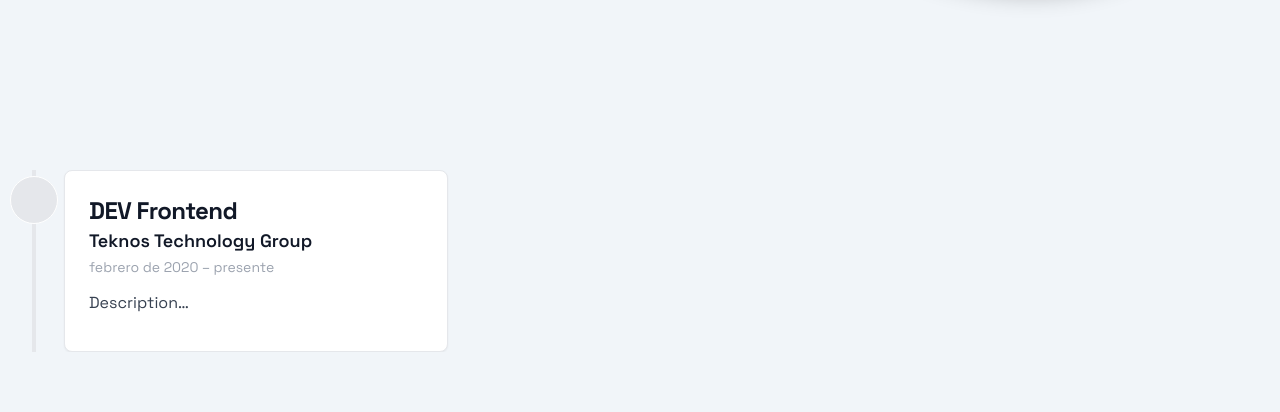
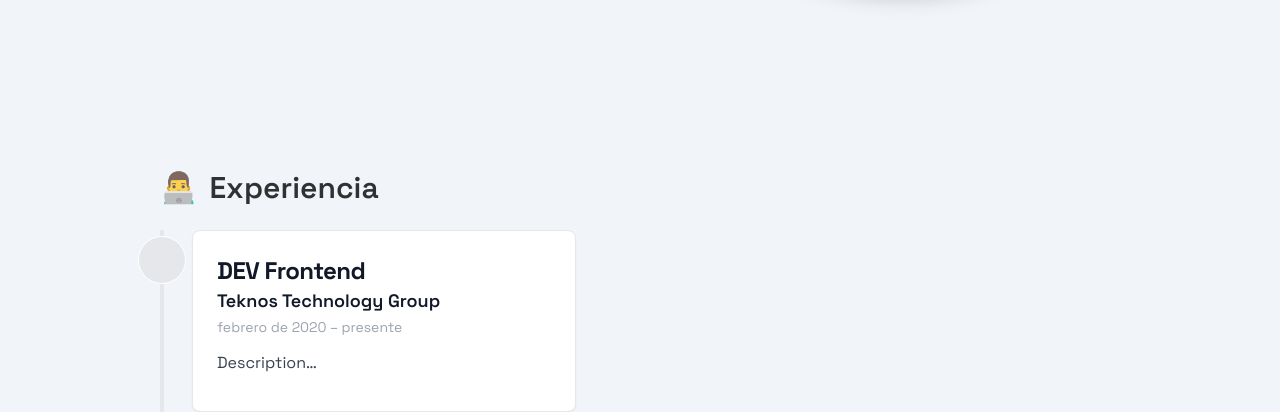
Before and after one commit to mauroviveros/portfolio, an Astro site: page / in a window 1280 px wide. Shown: the part 630-1042 px from the top of the page. Before the commit the page ends 982 px from the top, so only its background shows below. Built offline with nearby package versions, Linux system fonts and the light colour scheme; Astro itself is replaced by a stand-in of ours.

Commit message:
fix: :sparkles: better layout structure

```diff
--- a/src/components/Experience.astro
+++ b/src/components/Experience.astro
@@ -1,5 +1,11 @@
 ---
 import Timeline from "./timeline/Timeline.astro";
 ---
+<section>
+    <h2 class="text-3xl font-semibold text-black/80 flex items-center gap-x-3 mb-6">
+        <span>👨‍💻</span>
+        <span>Experiencia</span>
+    </h2>
 
-<Timeline/>
+    <Timeline/>
+</section>
--- a/src/layouts/Layout.astro
+++ b/src/layouts/Layout.astro
@@ -1,5 +1,5 @@
 <!doctype html>
-<html lang="en">
+<html lang="es">
   <head>
     <meta charset="UTF-8" />
     <meta name="viewport" content="width=device-width" />
--- a/src/pages/index.astro
+++ b/src/pages/index.astro
@@ -8,7 +8,7 @@ import Layout from '@layouts/Layout.astro';
 <Layout>
 	<Header/>
 	<!-- <Navigation/> -->
-	<main class="container mx-auto px-8">
+	<main class="container mx-auto px-8 md:max-w-5xl">
 		<Hero/>
 		<Experience/>
 		<!-- <Portfolio/> -->
```
